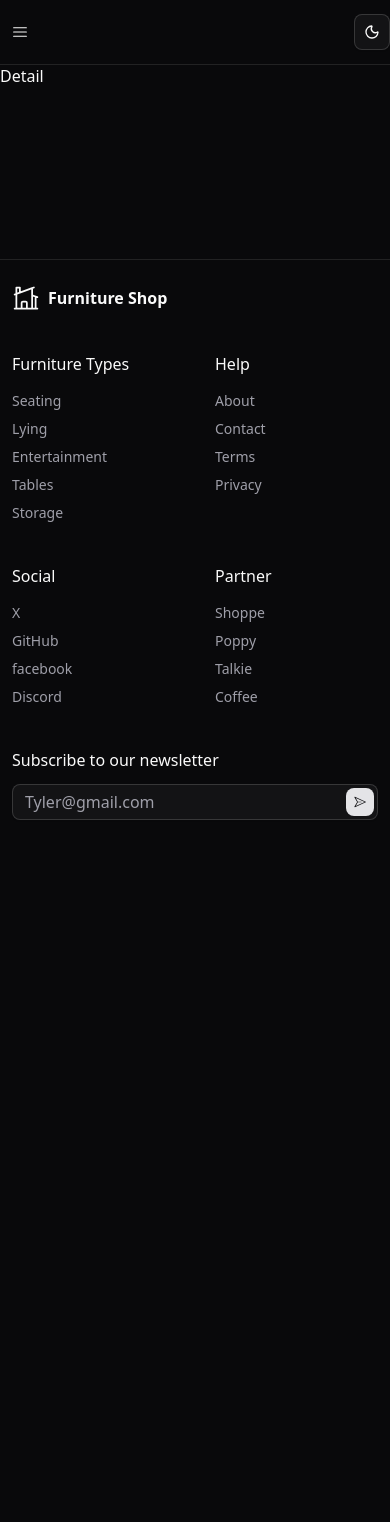
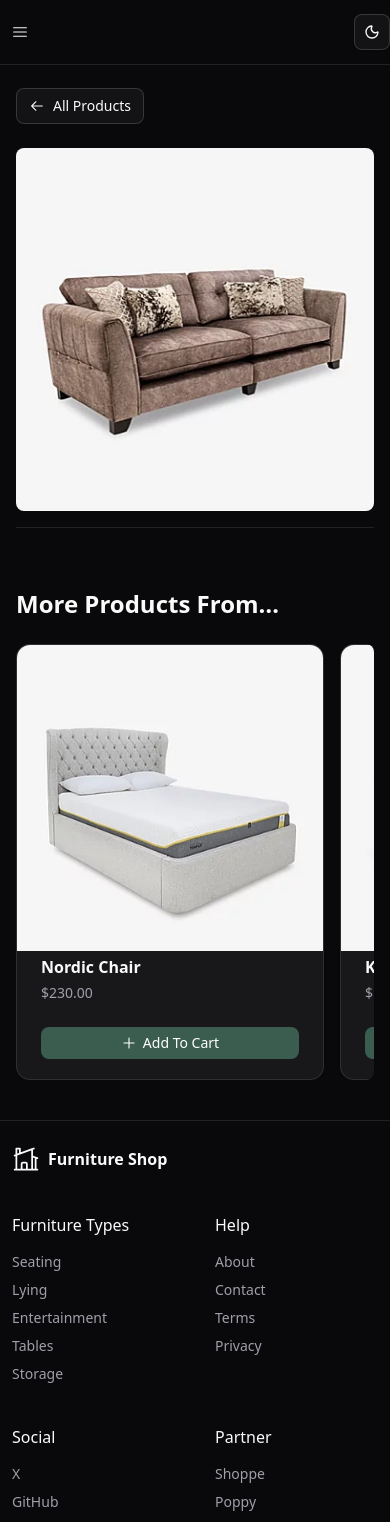
Before and after one commit to MgKhai/furniture-frontend, a React (Vite) app: page /product/uuid1 in a window 390 px wide. Shown: the top 1522 px of the page. Before the commit the page ends 844 px from the top, so only its background shows below. Built offline with nearby package versions, Linux system fonts and the light colour scheme.

Commit message:
feat:product_detail_design_add

```diff
--- a/package.json
+++ b/package.json
@@ -20,6 +20,7 @@
     "@radix-ui/react-label": "^2.1.8",
     "@radix-ui/react-navigation-menu": "^1.2.14",
     "@radix-ui/react-scroll-area": "^1.2.10",
+    "@radix-ui/react-separator": "^1.1.8",
     "@radix-ui/react-slot": "^1.2.4",
     "@tailwindcss/vite": "^4.1.18",
     "class-variance-authority": "^0.7.1",
--- a/src/components/products/ProductCard.tsx
+++ b/src/components/products/ProductCard.tsx
@@ -15,13 +15,14 @@ import {formatPrice} from "@/lib/utils.ts";
 
 interface ProductProps {
     products: Product[];
+    className?: string;
 }
 
-function ProductCard({products}: ProductProps) {
+function ProductCard({products, className}: ProductProps) {
     return (
         <>
             {products.map((product) => (
-                <div className="">
+                <div className={className}>
                     <Card className="w-full overflow-hidden p-0">
                         <Link to={`/product/${product.id}`}>
                             <CardHeader className="p-0">
--- /dev/null
+++ b/src/components/ui/separator.tsx
@@ -0,0 +1,26 @@
+import * as React from "react"
+import * as SeparatorPrimitive from "@radix-ui/react-separator"
+
+import { cn } from "@/lib/utils"
+
+function Separator({
+  className,
+  orientation = "horizontal",
+  decorative = true,
+  ...props
+}: React.ComponentProps<typeof SeparatorPrimitive.Root>) {
+  return (
+    <SeparatorPrimitive.Root
+      data-slot="separator"
+      decorative={decorative}
+      orientation={orientation}
+      className={cn(
+        "bg-border shrink-0 data-[orientation=horizontal]:h-px data-[orientation=horizontal]:w-full data-[orientation=vertical]:h-full data-[orientation=vertical]:w-px",
+        className
+      )}
+      {...props}
+    />
+  )
+}
+
+export { Separator }
--- a/src/pages/products/Detail.tsx
+++ b/src/pages/products/Detail.tsx
@@ -1,7 +1,67 @@
+import * as React from "react"
+import {Link, useParams} from "react-router";
+import {products} from "@/data/products.ts";
+import {Button} from "@/components/ui/button.tsx";
+import {Icons} from "@/components/ui/icons.tsx";
+import { Separator } from "@/components/ui/separator"
+
+import {
+    Carousel,
+    CarouselContent,
+    CarouselItem,
+} from "@/components/ui/carousel"
+import Autoplay from "embla-carousel-autoplay"
+import { ScrollArea, ScrollBar } from "@/components/ui/scroll-area"
+import ProductCard from "@/components/products/ProductCard.tsx";
+
 function ProductDetail(){
+    const {productId} = useParams();
+    const product = products.find(product => product.id === productId);
+
+    const plugin = React.useRef(
+        Autoplay({ delay: 2000, stopOnInteraction: true })
+    )
+
     return (
-        <div>
-            Detail
+        <div className="container mx-auto px-4 lg:px-0 my-6">
+            <Button variant="outline" asChild >
+                <Link to="/product"> <Icons.arrowLeft aria-hidden="true" /> All Products </Link>
+            </Button>
+            <section className="flex flex-col md:flex-row mt-6 mb-15">
+
+                {/*Carousel Product Image*/}
+                <div className="md:w-1/2">
+                    <Carousel
+                        plugins={[plugin.current]}
+                        className="w-full"
+                        onMouseEnter={plugin.current.stop}
+                        onMouseLeave={plugin.current.reset}
+                    >
+                        <CarouselContent>
+                            {product?.images.map((image, index) => (
+                                <CarouselItem key={index}>
+                                    <img src={image} alt={product.name} className="size-full rounded-md object-cover" />
+                                </CarouselItem>
+                            ))}
+                        </CarouselContent>
+                    </Carousel>
+                </div>
+
+                <Separator className="mt-4 md:hidden" />
+
+                <div className="md:w-1/2"></div>
+            </section>
+            <section>
+                <h2 className="line-clamp-1 text-2xl font-bold my-6">More Products From Furniture Shop</h2>
+
+                {/*Other Product Types Scroll Area*/}
+                <ScrollArea className="w-full rounded-md pb-4 whitespace-nowrap">
+                    <div className="flex gap-4 w-max">
+                        <ProductCard products={products.slice(0,4)} className="min-w-77"  />
+                    </div>
+                    <ScrollBar orientation="horizontal" />
+                </ScrollArea>
+            </section>
         </div>
     );
 }
```
Also changed, not shown: 1 other file (tests, documents, lock files or other folders).
